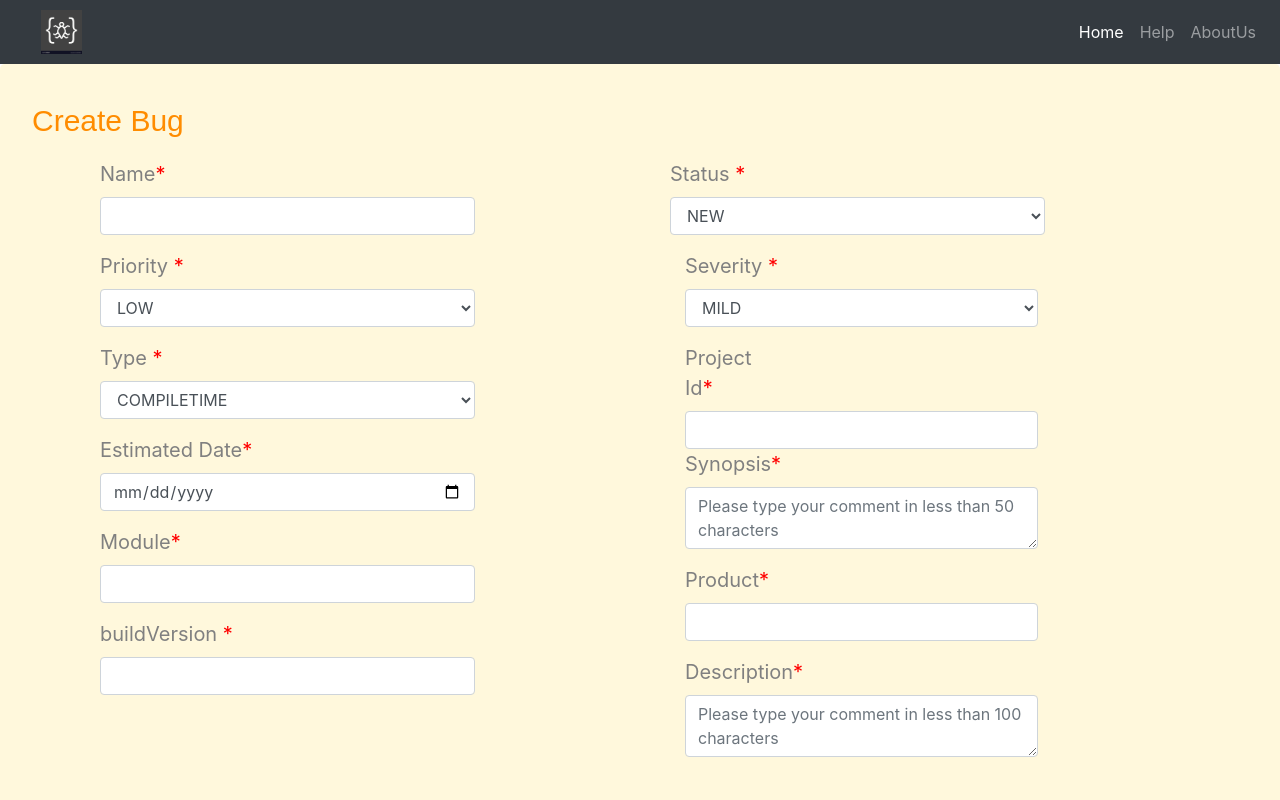
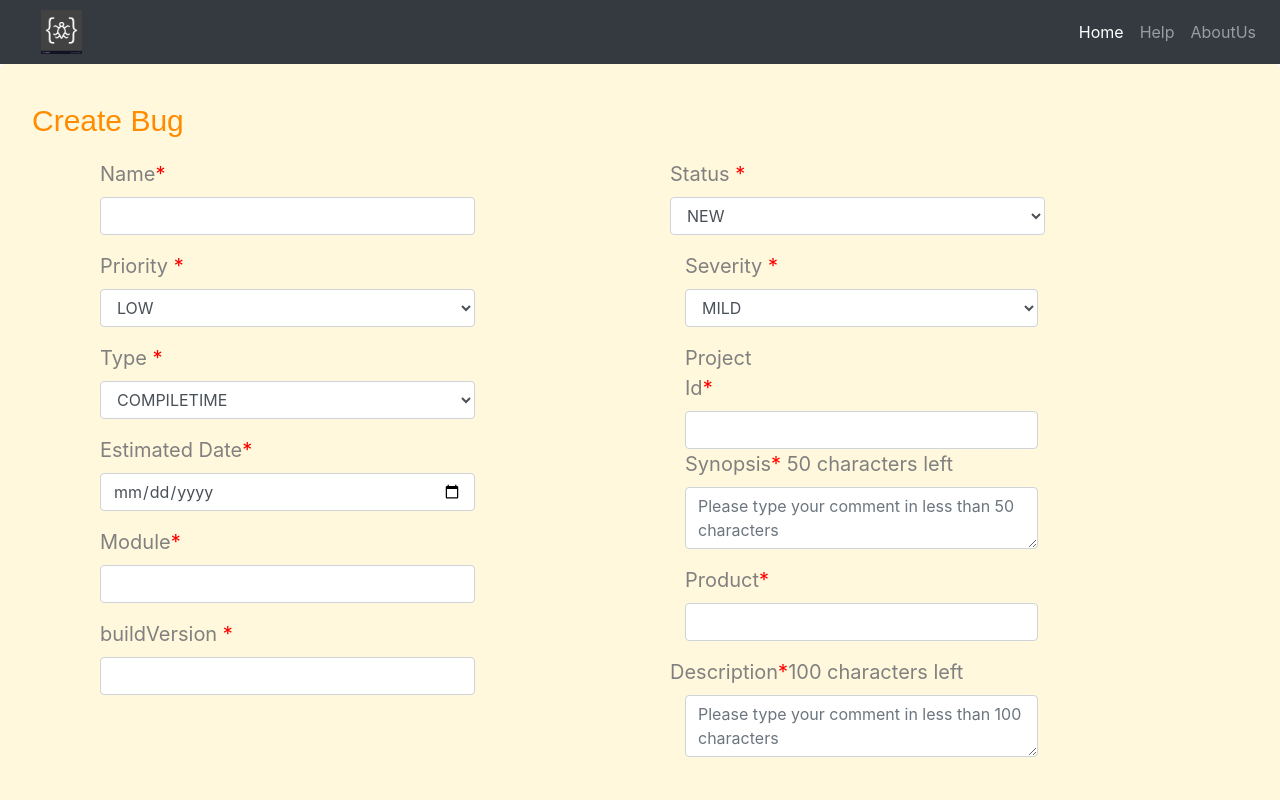
Before and after one commit to rinkuagarwal/BTS-Angular-Complete, an Angular app: page /create in a window 1280 px wide. Shown: the top 800 px of the page. Built offline with nearby package versions, Linux system fonts and the light colour scheme.

Commit message:
changes in update bug

```diff
--- a/src/app/create-bug/create-bug.component.html
+++ b/src/app/create-bug/create-bug.component.html
@@ -124,10 +124,10 @@
 							</div>
 
 							<div class="form-group">
-								<label class="control-label col-sm-10 col-md-offset-2" for="pwd">Synopsis<span style="color:red">* </span><span class="remaning" style="color:black">{{remainingText}}</span></label>
+								<label class="control-label col-sm-10 col-md-offset-2" for="pwd">Synopsis<span style="color:red">* </span><span >{{50-bug.synopsis.length}} characters left</span></label>
 								<div class="col-sm-9">
 									<textarea minlength="5" maxlength="50" class="form-control"
-                    placeholder="Please type your comment in less than 50 characters" rows='2' id="synopsis"  [(ngModel)]='bug.synopsis'(ngModelChange)="valueChange(bug.synopsis.length)" name="synopsis" required
+                    placeholder="Please type your comment in less than 50 characters" rows='2' id="synopsis"  [(ngModel)]='bug.synopsis' name="synopsis" required
                     rows="2"></textarea>
 
 								</div>
@@ -140,10 +140,10 @@
 								</div>
 							</div>
 							<div class="form-group">
-								<label class="control-label col-sm-3 col-md-offset-4" for="pwd">Description<span style="color:red">*</span><span class="remaning" style="color:black">{{remainingText1}}</span></label>
+								<label class="control-label col-sm-15 col-md-offset-4" for="pwd">Description<span style="color:red">*</span><span >{{100-bug.description.length}} characters left</span></label>
 								<div class="col-sm-9">
 									<textarea minlength="5" maxlength="100" class="form-control"
-                    placeholder="Please type your comment in less than 100 characters" id="description" [(ngModel)]='bug.description' (ngModelChange)="valueChange1(bug.description.length)"name="description" required
+                    placeholder="Please type your comment in less than 100 characters" id="description" [(ngModel)]='bug.description'name="description" required
                     rows="2"></textarea>
 								</div>
 							</div>
--- a/src/app/create-bug/create-bug.component.ts
+++ b/src/app/create-bug/create-bug.component.ts
@@ -29,7 +29,7 @@
     },
     error=> {
       console.log(error);
-      alert('Mandatory fields are required to be filled..')
+      alert('Not added..')
     })
 
   }
```
